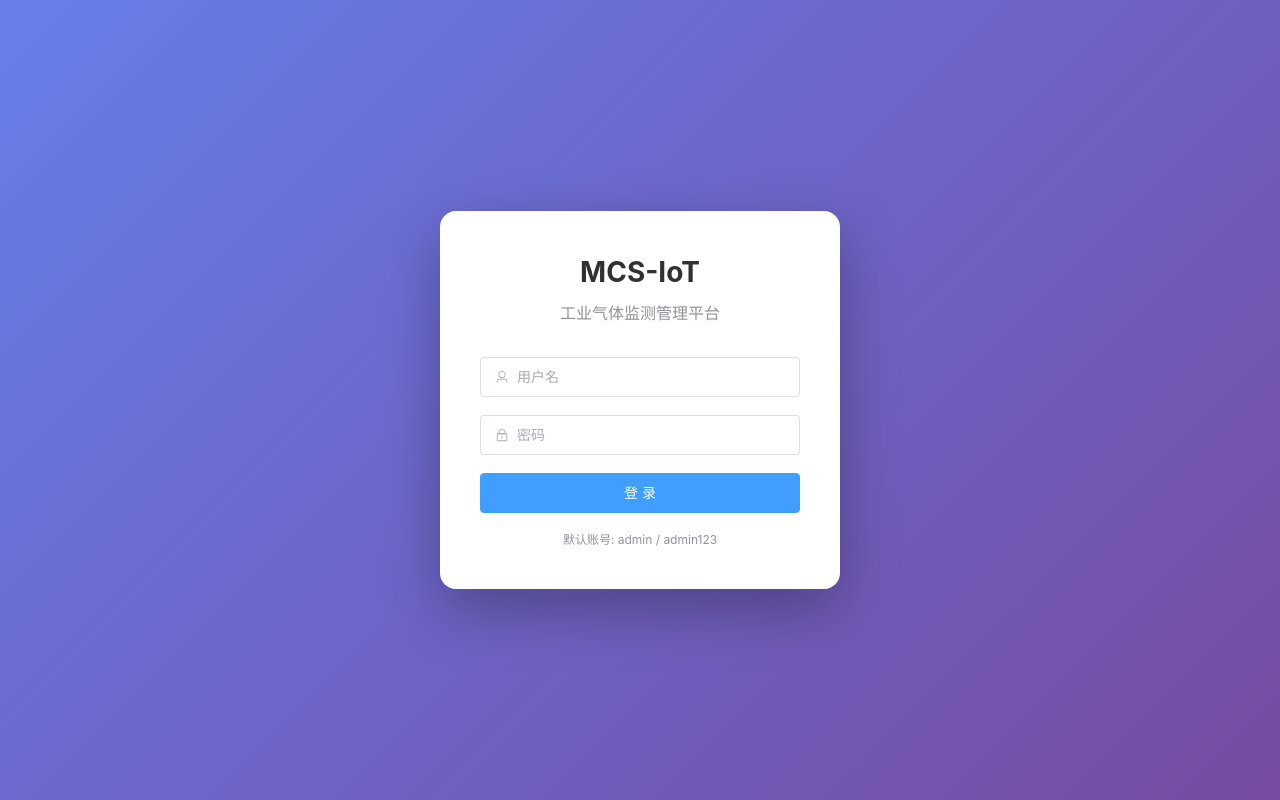
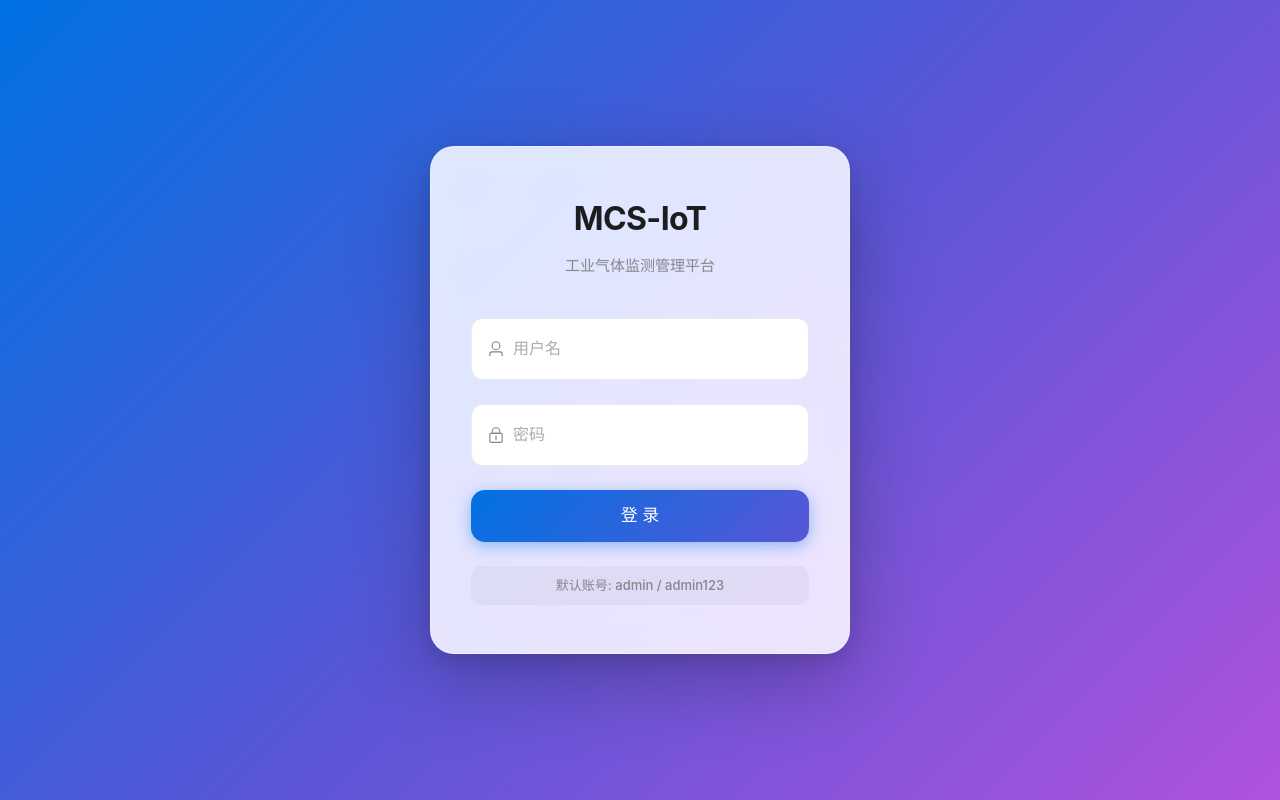
Before and after one commit to zhizinan1997/mcs-iot, a Vue app in the folder frontend/: page /login in a window 1280 px wide. Built offline with nearby package versions, Linux system fonts and the light colour scheme; no server answers.

Commit message:
feat: add initial UI for alarms, devices, and login pages.

```diff
--- a/frontend/src/views/alarms/index.vue
+++ b/frontend/src/views/alarms/index.vue
@@ -213,10 +213,20 @@ onMounted(fetchAlarms)
 </script>
 
 <style scoped>
+.alarms-page {
+  padding: 0; /* Layout provides padding */
+}
+
 .card-header {
   display: flex;
   justify-content: space-between;
   align-items: center;
+}
+
+.card-header span {
+  font-size: 18px;
+  font-weight: 600;
+  color: #1d1d1f;
 }
 
 .filter-area {
@@ -224,21 +234,57 @@ onMounted(fetchAlarms)
   gap: 12px;
 }
 
+/* Global rounded button for filter area */
+:deep(.el-button) {
+  border-radius: 14px;
+  font-weight: 500;
+}
+
+:deep(.el-select .el-select__wrapper) {
+  border-radius: 10px;
+}
+
+/* Table styling */
+:deep(.el-table) {
+  border-radius: 12px;
+  overflow: hidden;
+}
+
+:deep(.el-table th.el-table__cell) {
+  background-color: #f5f5f7;
+  color: #86868b;
+  font-weight: 600;
+  font-size: 13px;
+}
+
+/* Tags rounded */
+:deep(.el-tag) {
+  border-radius: 6px;
+  font-weight: 500;
+}
+
 .pagination {
-  margin-top: 20px;
+  margin-top: 24px;
   justify-content: flex-end;
+}
+
+:deep(.el-pagination button),
+:deep(.el-pager li) {
+  border-radius: 8px !important;
 }
 
 .instrument-cell {
   display: flex;
   align-items: center;
-  gap: 6px;
+  gap: 8px;
+  font-weight: 500;
 }
 
 .color-dot {
-  width: 12px;
-  height: 12px;
+  width: 10px;
+  height: 10px;
   border-radius: 50%;
   flex-shrink: 0;
+  box-shadow: 0 2px 4px rgba(0, 0, 0, 0.1);
 }
 </style>
--- a/frontend/src/views/devices/index.vue
+++ b/frontend/src/views/devices/index.vue
@@ -540,34 +540,127 @@ onMounted(() => {
 </script>
 
 <style scoped>
+.devices-page {
+  padding: 0;
+}
+
 .card-header {
   display: flex;
   justify-content: space-between;
   align-items: center;
 }
 
+.card-header span {
+  font-size: 18px;
+  font-weight: 600;
+  color: #1d1d1f;
+}
+
+/* Buttons */
+:deep(.el-button) {
+  border-radius: 14px;
+  font-weight: 500;
+}
+
+:deep(.el-button--primary) {
+  background-color: #0071e3;
+  border-color: #0071e3;
+}
+
+/* Table styling */
+:deep(.el-table) {
+  border-radius: 12px;
+  overflow: hidden;
+}
+
+:deep(.el-table th.el-table__cell) {
+  background-color: #f5f5f7;
+  color: #86868b;
+  font-weight: 600;
+  font-size: 13px;
+}
+
+:deep(.el-tag) {
+  border-radius: 6px;
+  font-weight: 500;
+}
+
+/* Inline inputs */
+:deep(.el-input__wrapper) {
+  border-radius: 8px;
+}
+
+:deep(.el-input-number) {
+  border-radius: 8px;
+}
+
+:deep(.el-select .el-select__wrapper) {
+  border-radius: 8px;
+}
+
 .pagination {
-  margin-top: 20px;
+  margin-top: 24px;
   justify-content: flex-end;
 }
 
-
+:deep(.el-pagination button),
+:deep(.el-pager li) {
+  border-radius: 8px !important;
+}
 
 .alarm-value {
-  color: #f56c6c;
-  font-weight: bold;
+  color: #ff3b30;
+  font-weight: 700;
 }
 
 .instrument-cell {
   display: flex;
   align-items: center;
-  gap: 6px;
+  gap: 8px;
+  font-weight: 500;
 }
 
 .color-dot {
-  width: 12px;
-  height: 12px;
+  width: 10px;
+  height: 10px;
   border-radius: 50%;
   flex-shrink: 0;
+  box-shadow: 0 2px 4px rgba(0, 0, 0, 0.1);
+}
+
+/* Dialog styling */
+:deep(.el-dialog) {
+  border-radius: 20px;
+  overflow: hidden;
+}
+
+:deep(.el-dialog__header) {
+  padding: 20px 24px;
+  border-bottom: 1px solid rgba(0, 0, 0, 0.05);
+  margin-right: 0;
+}
+
+:deep(.el-dialog__title) {
+  font-size: 18px;
+  font-weight: 600;
+  color: #1d1d1f;
+}
+
+:deep(.el-dialog__body) {
+  padding: 24px;
+}
+
+:deep(.el-dialog__footer) {
+  padding: 16px 24px;
+  border-top: 1px solid rgba(0, 0, 0, 0.05);
+}
+
+:deep(.el-divider__text) {
+  color: #0071e3;
+  font-weight: 500;
+}
+
+:deep(.el-alert) {
+  border-radius: 12px;
 }
 </style>
--- a/frontend/src/views/login/index.vue
+++ b/frontend/src/views/login/index.vue
@@ -89,42 +89,100 @@ async function handleLogin() {
   display: flex;
   align-items: center;
   justify-content: center;
-  background: linear-gradient(135deg, #667eea 0%, #764ba2 100%);
+  background: linear-gradient(135deg, #0071e3 0%, #5856d6 50%, #af52de 100%); /* Apple gradient */
+  font-family: -apple-system, BlinkMacSystemFont, "SF Pro Text", "Helvetica Neue", Helvetica, Arial, sans-serif;
 }
 
 .login-card {
-  width: 400px;
-  padding: 40px;
-  background: white;
-  border-radius: 16px;
-  box-shadow: 0 20px 60px rgba(0, 0, 0, 0.3);
+  width: 420px;
+  padding: 48px 40px;
+  background: rgba(255, 255, 255, 0.85);
+  backdrop-filter: blur(24px) saturate(180%);
+  border-radius: 24px;
+  box-shadow: 0 24px 80px rgba(0, 0, 0, 0.25), 0 8px 24px rgba(0, 0, 0, 0.1);
+  border: 1px solid rgba(255, 255, 255, 0.4);
 }
 
 .login-header {
   text-align: center;
-  margin-bottom: 32px;
+  margin-bottom: 40px;
 }
 
 .login-header h1 {
-  font-size: 28px;
+  font-size: 32px;
   font-weight: 700;
-  color: #303133;
-  margin: 0 0 8px 0;
+  color: #1d1d1f;
+  margin: 0 0 12px 0;
+  letter-spacing: -0.02em;
 }
 
 .login-header p {
-  color: #909399;
+  color: #86868b;
   margin: 0;
+  font-size: 15px;
+  font-weight: 500;
 }
 
+/* Form Styling */
+:deep(.el-form-item) {
+  margin-bottom: 24px;
+}
+
+:deep(.el-input__wrapper) {
+  border-radius: 12px;
+  box-shadow: 0 0 0 1px rgba(0, 0, 0, 0.08) inset;
+  padding: 12px 16px;
+  transition: all 0.2s ease;
+}
+
+:deep(.el-input__wrapper.is-focus) {
+  box-shadow: 0 0 0 2px #0071e3 inset !important;
+}
+
+:deep(.el-input__inner) {
+  font-size: 16px;
+  font-weight: 500;
+}
+
+:deep(.el-input__prefix-inner) {
+  font-size: 18px;
+  color: #86868b;
+}
+
+/* Button */
 .login-btn {
   width: 100%;
+  height: 52px;
+  border-radius: 14px;
+  font-size: 17px;
+  font-weight: 600;
+  background: linear-gradient(135deg, #0071e3, #5856d6);
+  border: none;
+  box-shadow: 0 4px 16px rgba(0, 113, 227, 0.4);
+  transition: all 0.3s ease;
+}
+
+.login-btn:hover {
+  transform: translateY(-2px);
+  box-shadow: 0 6px 24px rgba(0, 113, 227, 0.5);
+}
+
+.login-btn:active {
+  transform: translateY(0);
 }
 
 .login-footer {
   text-align: center;
-  margin-top: 16px;
-  color: #909399;
-  font-size: 12px;
+  margin-top: 24px;
+  color: #86868b;
+  font-size: 13px;
+  font-weight: 500;
+}
+
+.login-footer p {
+  margin: 0;
+  background: rgba(0, 0, 0, 0.04);
+  padding: 10px 16px;
+  border-radius: 10px;
 }
 </style>
```
